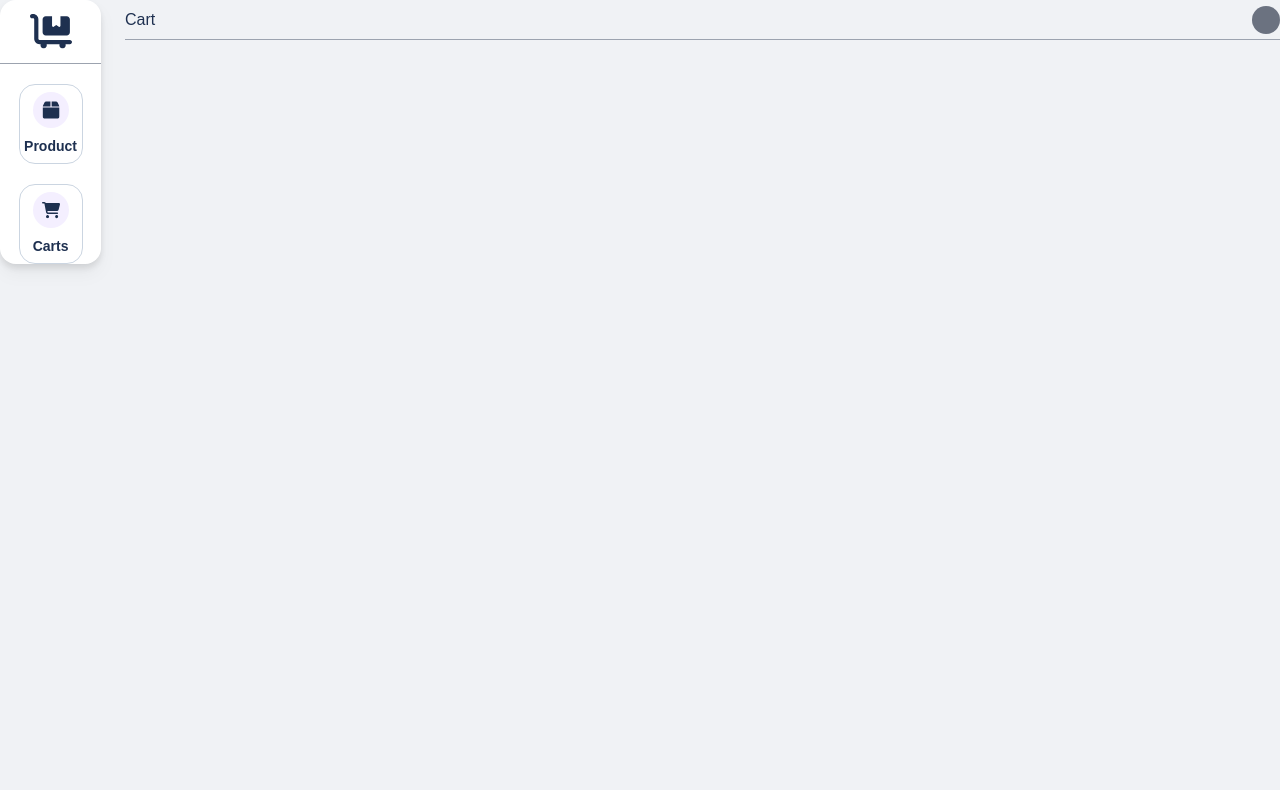
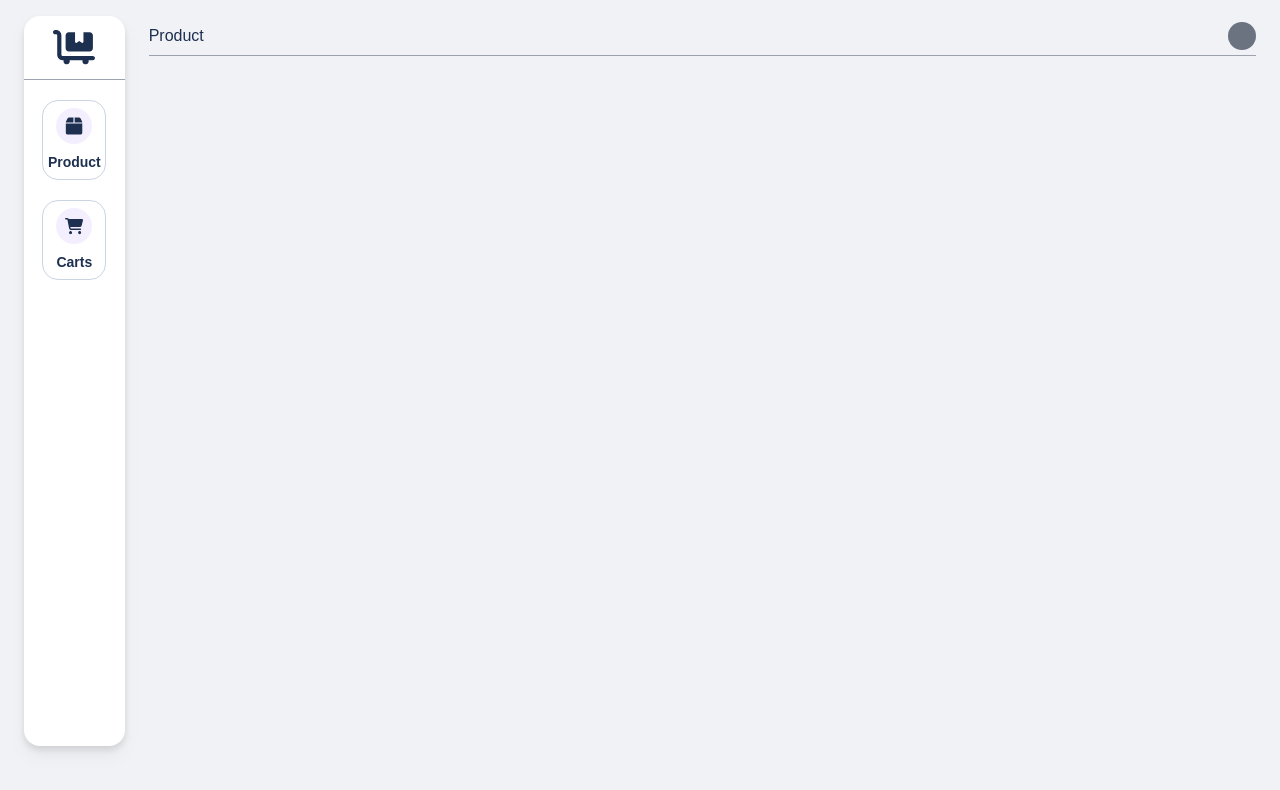
Before and after one commit to chandraapriana/shop, a Next.js app: page /carts in a window 1280 px wide. Shown: the top 790 px of the page. Built offline with nearby package versions, Linux system fonts and the light colour scheme.

Commit message:
fix: size cart page

```diff
--- a/src/modules/CartPage/index.tsx
+++ b/src/modules/CartPage/index.tsx
@@ -3,10 +3,10 @@ import Sidebar from "@/components/Sidebar";
 
 const CartPage = () => {
   return (
-    <main className="flex min-h-screen">
+    <main className="flex h-screen px-6 py-4 flex-row">
       <Sidebar />
       <div className="w-full h-14">
-        <Header title="Cart" />
+        <Header title="Product" />
       </div>
     </main>
   );
```
